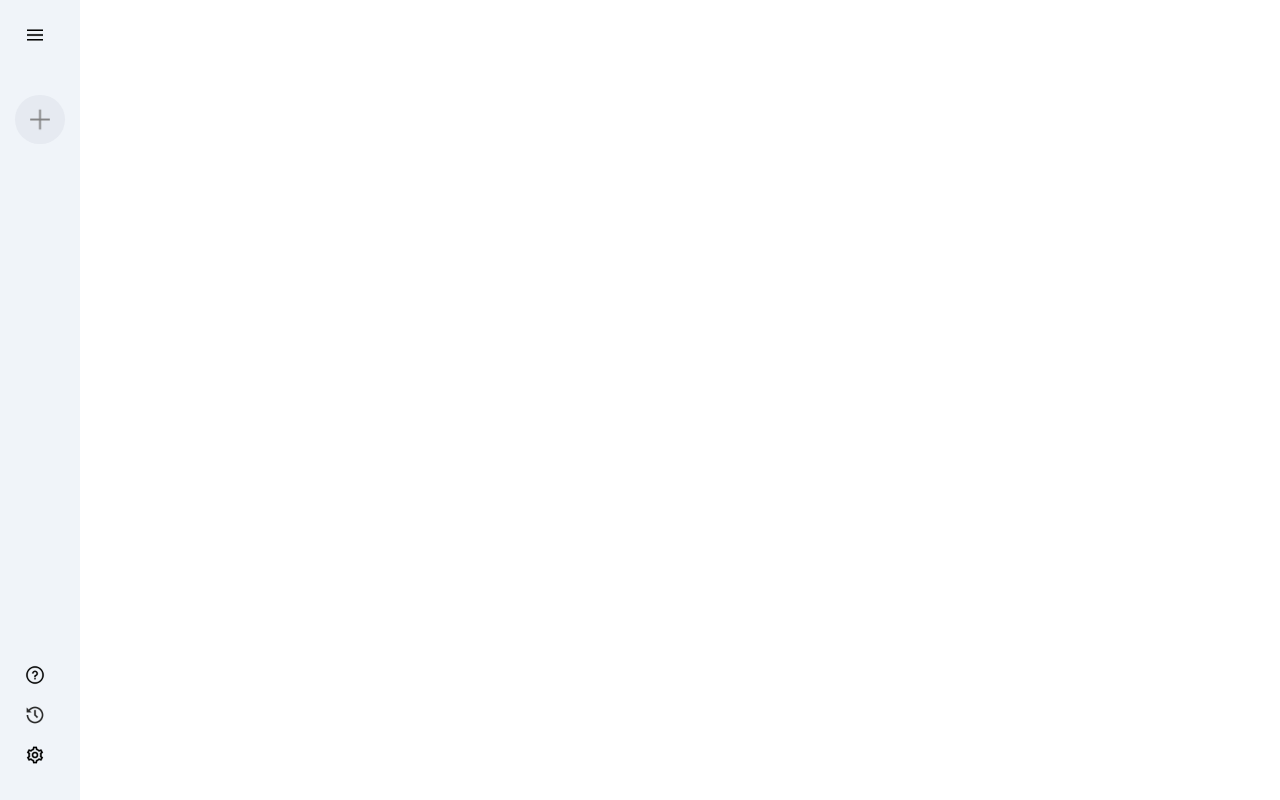
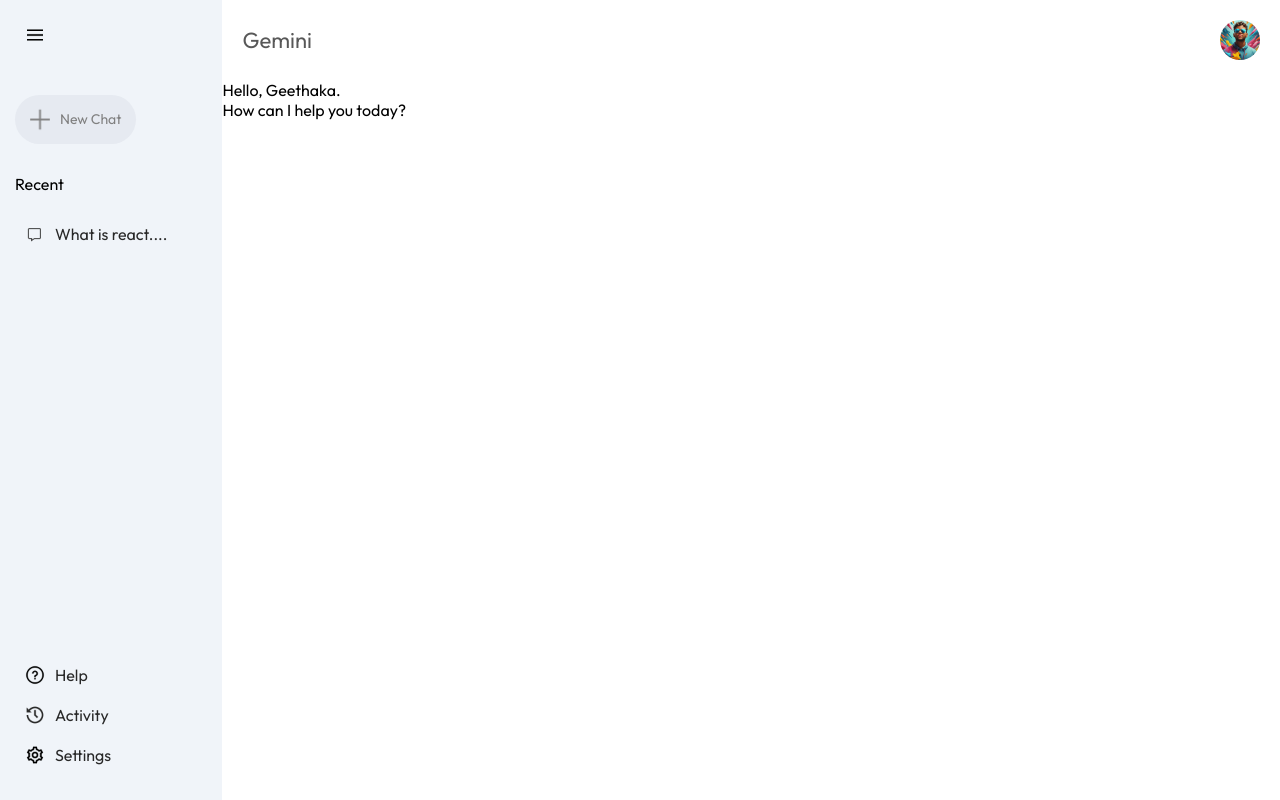
Before and after one commit to GeethakaSankalpa/Google-Gemini-2.0, a React (Vite) app: page / in a window 1280 px wide. Built offline with nearby package versions, Linux system fonts and the light colour scheme.

Commit message:
Created Main Component

```diff
--- a/src/App.jsx
+++ b/src/App.jsx
@@ -1,10 +1,11 @@
+import Main from "./components/Main/Main"
 import Sidebar from "./components/Sidebar/Sidebar"
 
 const App = () => {
   return (
     <>
       <Sidebar/>
-
+      <Main/>
     </>
   )
 }
--- a/src/assets/assets.js
+++ b/src/assets/assets.js
@@ -7,7 +7,7 @@
 import compass_icon from './compass_icon.png'
 import gallery_icon from './gallery_icon.png'
 import mic_icon from './mic_icon.png'
-import user_icon from './user_icon.png'
+import user from './user_icon.jpg'
 import youtube_icon from './youtube_icon.png'
 import message_icon from './message_icon.png'
 import code_icon from './code_icon.png'
@@ -24,7 +24,7 @@
     compass_icon,
     gallery_icon,
     mic_icon,
-    user_icon,
+    user,
     youtube_icon,
     message_icon,
     code_icon,
--- a/src/components/Main/Main.css
+++ b/src/components/Main/Main.css
@@ -0,0 +1,20 @@
+.main {
+    flex: 1;
+    min-height: 100vh;
+    padding-bottom: 15vh;
+    position: relative;
+}
+
+.main .nav{
+    display: flex;
+    align-items: center;
+    justify-content: space-between;
+    font-size: 22px;
+    padding: 20px;
+    color: #585858;
+}
+
+.main .nav img{
+    width: 40px;
+    border-radius: 50%;
+}
--- a/src/components/Main/Main.jsx
+++ b/src/components/Main/Main.jsx
@@ -0,0 +1,22 @@
+import React from 'react'
+import './Main.css'
+import { assets } from '../../assets/assets'
+const Main = () => {
+  return (
+    <div className='main'>
+        <div className="nav">
+            <p> Gemini </p>
+            <img src={assets.user} alt=''/>
+        </div>
+
+        <div className="main-container">
+            <div className="greet">
+                <p><span> Hello, Geethaka.</span></p>
+                <p> How can I help you today?</p>
+            </div>
+        </div>
+    </div>
+  )
+}
+
+export default Main
--- a/src/components/Sidebar/Sidebar.jsx
+++ b/src/components/Sidebar/Sidebar.jsx
@@ -5,7 +5,7 @@
 const Sidebar = () => {
 
     // Toggle menu visibility when the menu icon is clicked
-    const [extended, setExtended] = useState(false)
+    const [extended, setExtended] = useState(true)
 
     return (
         <div className='sidebar'>
```
Also changed, not shown: src/assets/user_icon.png (deleted).
